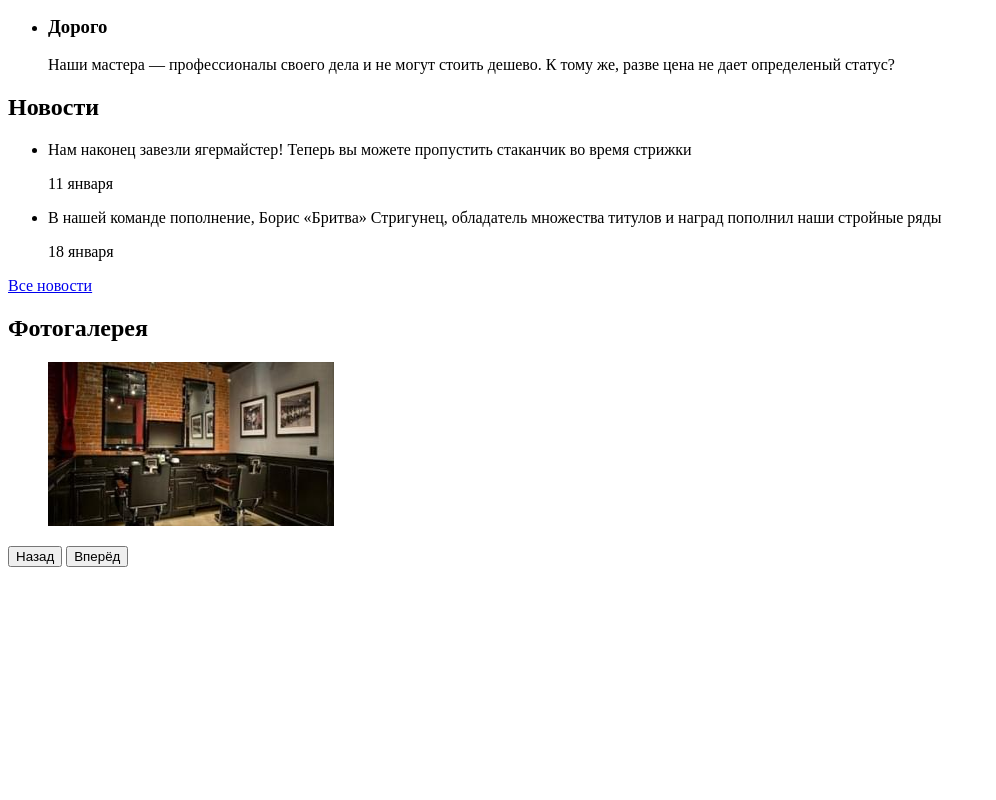
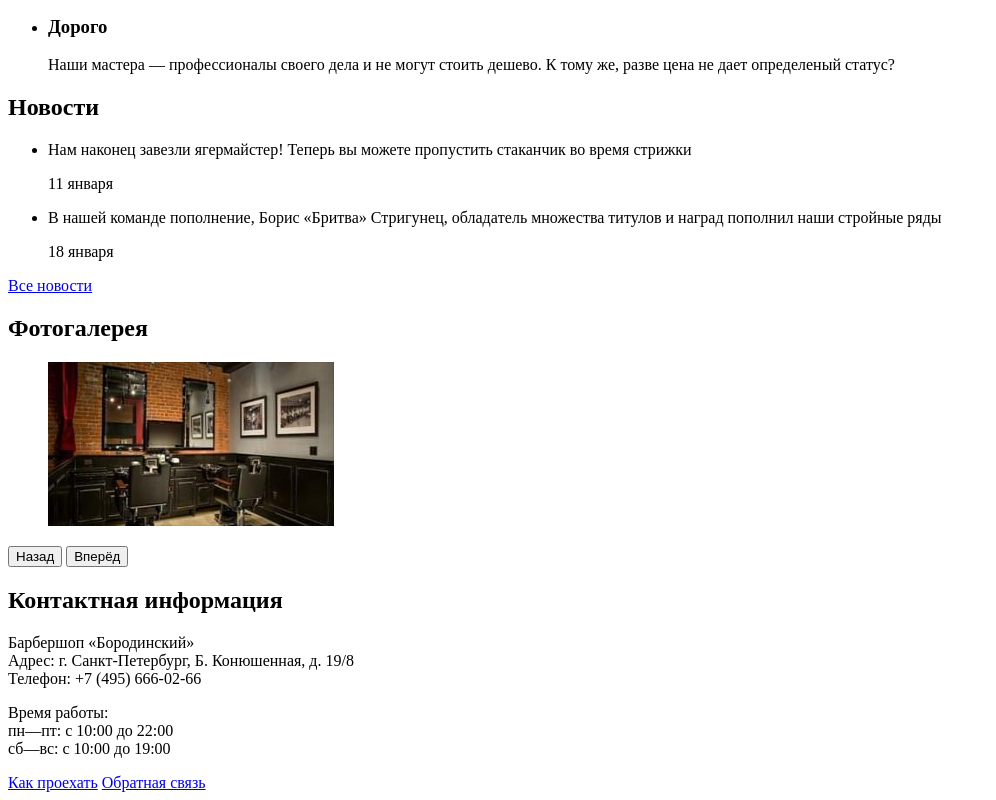
Before and after one commit to vaivankov/barbershop, a plain HTML site: page index.html in a window 1280 px wide. Shown: the part 576-1376 px from the top of the page, without its empty margins (0-996 px from the left). Before the commit the page ends 1151 px from the top, so only its background shows below. Drawn offline with Linux system fonts and the light colour scheme.

Commit message:
Сверстан блок main > Контактная информация

```diff
--- a/index.html
+++ b/index.html
@@ -74,6 +74,21 @@
       <button type="button">Назад</button>
       <button type="button">Вперёд</button>
     </section>
+    <section>
+      <h2>Контактная информация</h2>
+      <p>
+        Барбершоп «Бородинский»<br>
+        Адрес: г. Санкт-Петербург, Б. Конюшенная, д. 19/8<br>
+        Телефон: +7 (495) 666-02-66
+      </p>
+      <p>
+        Время работы:<br>
+        пн—пт: с 10:00 до 22:00<br>
+        сб—вс: с 10:00 до 19:00
+      </p>
+      <a href="map.html">Как проехать</a>
+      <a href="contacts.html">Обратная связь</a>
+    </section>
   </main>
 
 </body>
```
